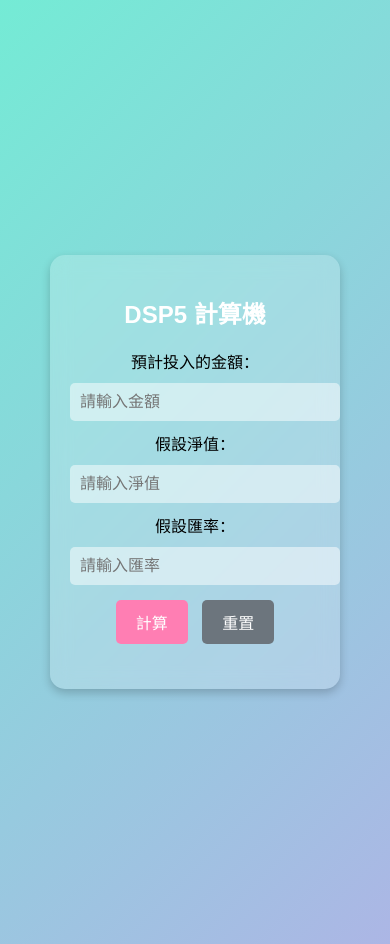
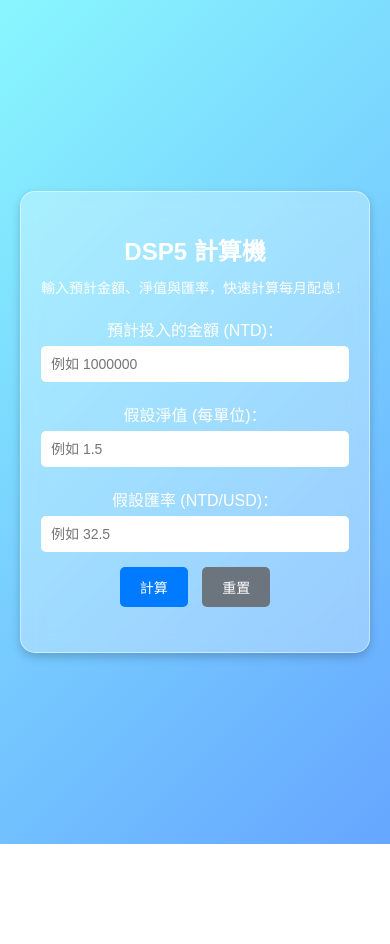
Before and after one commit to kevinyicheng/DSP5, a plain HTML site: page index.html in a window 390 px wide. Both pictures are taken after a click on the button "計算". After the commit the page ends 844 px from the top, so only its background shows below. Drawn offline with Linux system fonts and the light colour scheme.

Commit message:
index.html

```diff
--- a/index.html
+++ b/index.html
@@ -8,33 +8,46 @@
         body {
             font-family: Arial, sans-serif;
             text-align: center;
-            margin: 50px;
-            background: linear-gradient(135deg, #74ebd5, #acb6e5);
-            height: 100vh;
+            margin: 0;
+            background: linear-gradient(135deg, #89f7fe, #66a6ff);
             display: flex;
             justify-content: center;
             align-items: center;
+            min-height: 100vh;
         }
         .container {
             max-width: 400px;
             padding: 20px;
+            background: rgba(255, 255, 255, 0.3);
+            backdrop-filter: blur(10px);
+            border: 1px solid rgba(255, 255, 255, 0.5);
             border-radius: 15px;
-            backdrop-filter: blur(10px);
-            background: rgba(255, 255, 255, 0.2);
             box-shadow: 0 4px 10px rgba(0, 0, 0, 0.2);
+            margin: 20px;
         }
         h2 {
             color: #fff;
-            font-size: 24px;
+            margin-bottom: 10px;
+        }
+        .description {
+            color: #fff;
+            font-size: 14px;
+            margin-bottom: 20px;
+        }
+        label {
+            color: #fff;
+            font-size: 16px;
+            display: block;
+            margin: 10px 0 5px;
         }
         input {
             width: 100%;
             padding: 10px;
-            margin: 10px 0;
+            margin-bottom: 10px;
             font-size: 16px;
             border: none;
             border-radius: 5px;
-            background: rgba(255, 255, 255, 0.5);
+            box-sizing: border-box;
         }
         button {
             padding: 10px 20px;
@@ -42,59 +55,92 @@
             cursor: pointer;
             border: none;
             border-radius: 5px;
+            color: white;
             margin: 5px;
-            color: #fff;
-            background: #ff7eb3;
-            transition: 0.3s;
         }
-        button:hover {
-            background: #ff5c8d;
+        button.calculate {
+            background: #007BFF;
+        }
+        button.calculate:hover {
+            background: #0056b3;
+        }
+        button.reset {
+            background: #6c757d;
+        }
+        button.reset:hover {
+            background: #5a6268;
         }
         .result {
             margin-top: 20px;
-            font-size: 18px;
-            font-weight: bold;
+            font-size: 16px;
             color: #fff;
         }
-        .formula {
-            font-size: 14px;
-            color: rgba(255, 255, 255, 0.7);
-            margin-top: 10px;
+        .result table {
+            width: 100%;
+            border-collapse: collapse;
+        }
+        .result td {
+            padding: 5px;
+            text-align: left;
+        }
+        .highlight {
+            font-family: 'Courier New', monospace;
+            font-size: 20px;
+            font-weight: bold;
+            color: #ffdd57;
+        }
+        @media (max-width: 600px) {
+            .container {
+                max-width: 90%;
+            }
+            input, button {
+                font-size: 14px;
+            }
         }
     </style>
 </head>
 <body>
     <div class="container">
         <h2>DSP5 計算機</h2>
+        <div class="description">輸入預計金額、淨值與匯率，快速計算每月配息！</div>
 
-        <label>預計投入的金額：</label>
-        <input type="number" id="investment" placeholder="請輸入金額" min="0">
+        <label>預計投入的金額 (NTD)：</label>
+        <input type="number" id="investment" placeholder="例如 1000000" min="0">
 
-        <label>假設淨值：</label>
-        <input type="number" id="netValue" placeholder="請輸入淨值" min="0">
+        <label>假設淨值 (每單位)：</label>
+        <input type="number" id="netValue" placeholder="例如 1.5" min="0" step="0.01">
 
-        <label>假設匯率：</label>
-        <input type="number" id="exchangeRate" placeholder="請輸入匯率" min="0">
+        <label>假設匯率 (NTD/USD)：</label>
+        <input type="number" id="exchangeRate" placeholder="例如 32.5" min="0" step="0.01">
 
-        <button onclick="calculateResult()">計算</button>
-        <button onclick="resetFields()" style="background:#6c757d;">重置</button>
+        <button class="calculate" onclick="calculateResult()">計算</button>
+        <button class="reset" onclick="resetFields()">重置</button>
 
         <div class="result" id="result"></div>
-        <div class="formula" id="formula"></div>
     </div>
 
     <script>
         function calculateResult() {
+            let button = document.querySelector('.calculate');
+            button.innerHTML = "計算中...";
+
             let investment = parseFloat(document.getElementById("investment").value);
             let netValue = parseFloat(document.getElementById("netValue").value);
             let exchangeRate = parseFloat(document.getElementById("exchangeRate").value);
 
             if (isNaN(investment) || isNaN(netValue) || isNaN(exchangeRate)) {
                 alert("請輸入有效的數字！");
+                button.innerHTML = "計算";
+                return;
+            }
+            if (investment < 0 || netValue < 0 || exchangeRate < 0) {
+                alert("輸入值不能為負數！");
+                button.innerHTML = "計算";
                 return;
             }
             if (netValue === 0 || exchangeRate === 0) {
                 alert("淨值與匯率不能為 0！");
+                button.innerHTML = "計算";
                 return;
             }
 
@@ -111,13 +157,17 @@
 
             let finalResult = (adjustedInvestment / netValue) / exchangeRate;
             let monthlyPayout = finalResult * 0.055;
+            let decimalPlaces = investment > 10000000 ? 0 : 2;
 
-            document.getElementById("result").innerHTML = `
-                <b>每月配息預估</b><br>
-                ${finalResult.toFixed(2)} 單位數 x 0.055 (配息)<br>
-                <b>月配息金額：NTD$ ${ (monthlyPayout * exchangeRate).toFixed(2) }</b>
-            `;
-            document.getElementById("formula").innerHTML = `計算公式：(${investment} x ${adjustedInvestment / investment}) / ${netValue} / ${exchangeRate} * 0.055`;
+            setTimeout(() => {
+                button.innerHTML = "計算";
+                document.getElementById("result").innerHTML = `
+                    <table>
+                        <tr><td>單位數：</td><td>${finalResult.toFixed(2)}</td></tr>
+                        <tr><td>配息率：</td><td>0.055</td></tr>
+                        <tr><td>月配息金額：</td><td class="highlight">NTD$ ${(monthlyPayout * exchangeRate).toFixed(decimalPlaces)}</td></tr>
+                    </table>`;
+            }, 500);
         }
 
         function resetFields() {
@@ -125,7 +175,7 @@
             document.getElementById("netValue").value = "";
             document.getElementById("exchangeRate").value = "";
             document.getElementById("result").innerHTML = "";
-            document.getElementById("formula").innerHTML = "";
+            document.getElementById("investment").focus();
         }
     </script>
 </body>
```
